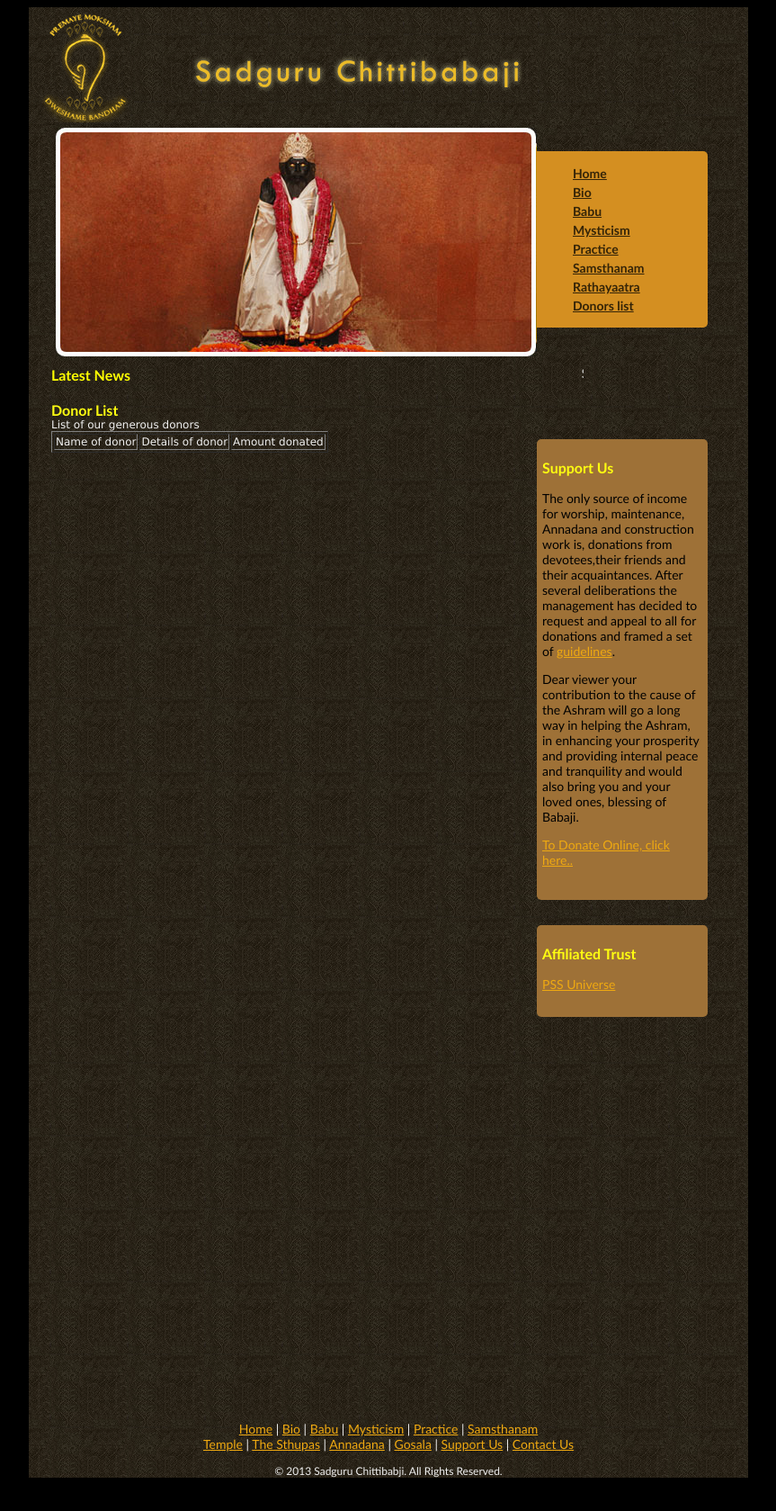
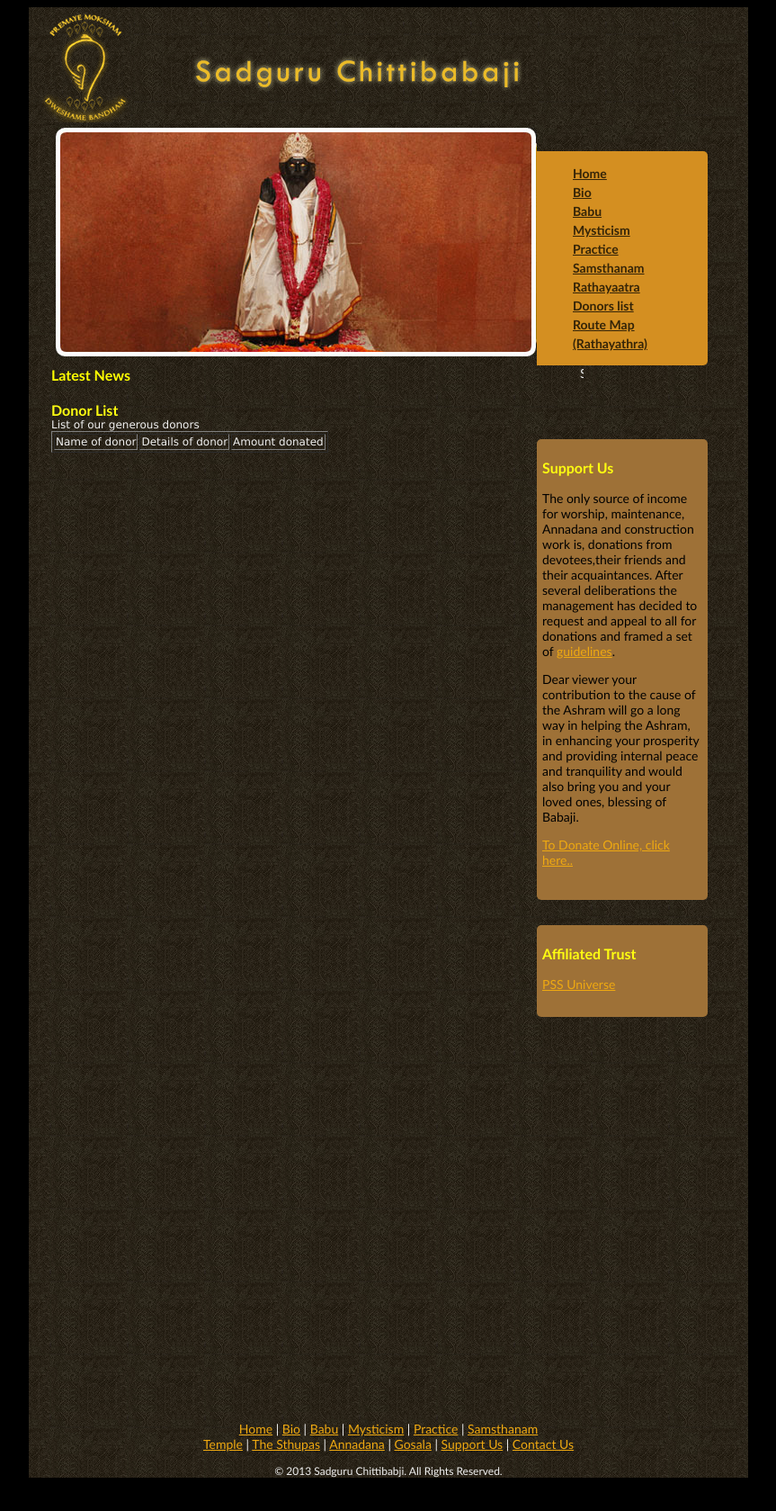
Before and after one commit to mohnish/chittibabaji.org, a Jekyll site: the page built from _posts/2013-03-02-donors.markdown, in a window 1280 px wide. Shown: the whole page at 90% size, without its empty margins (208-1071 px from the left). Built offline with Jekyll 4.4.1, drawn with Linux system fonts in a browser that asks for light colours; Markdown is read by kramdown in place of the engine named in the settings.

Commit message:
Add route map for rathayathra

```diff
--- a/_layouts/layout.html
+++ b/_layouts/layout.html
@@ -44,6 +44,9 @@
         </li>
         <li class="post-list-item">
           <a href="/donors">Donors list</a>
+        </li>
+        <li class="post-list-item">
+          <a href="/routemap">Route Map (Rathayathra)</a>
         </li>
       </ul>
     </div>
--- a/index.html
+++ b/index.html
@@ -1,4 +1,4 @@
-<!DOCTYPE html PUBLIC "-//W3C//DTD XHTML 1.0 Transitional//EN" "http://www.w3.org/TR/xhtml1/DTD/xhtml1-transitional.dtd">
+<!DOCTYPE html>
 <html xmlns="http://www.w3.org/1999/xhtml">
 <head>
 <meta http-equiv="Content-Type" content="text/html; charset=iso-8859-1" />
```
Also changed, not shown: 1 other file.
